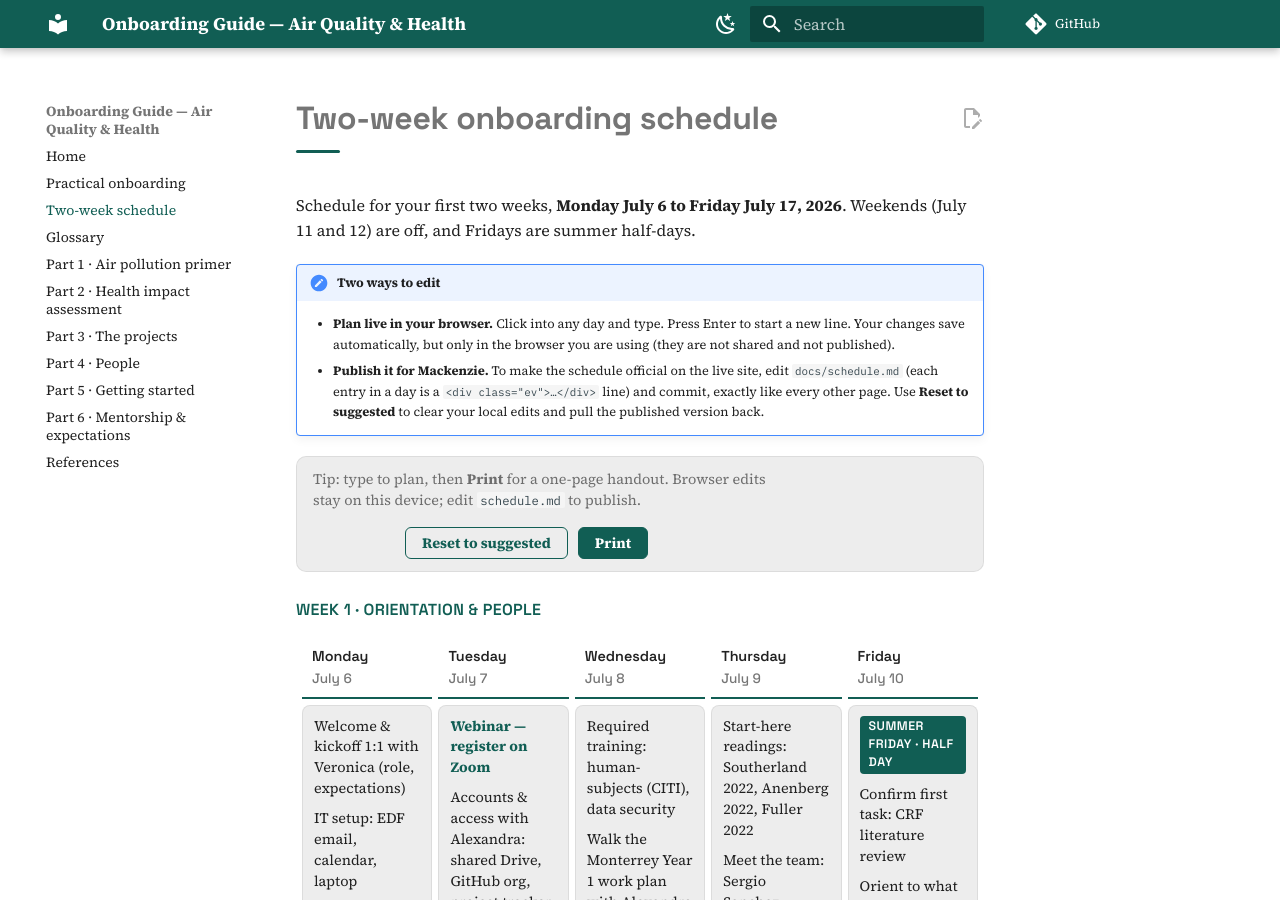
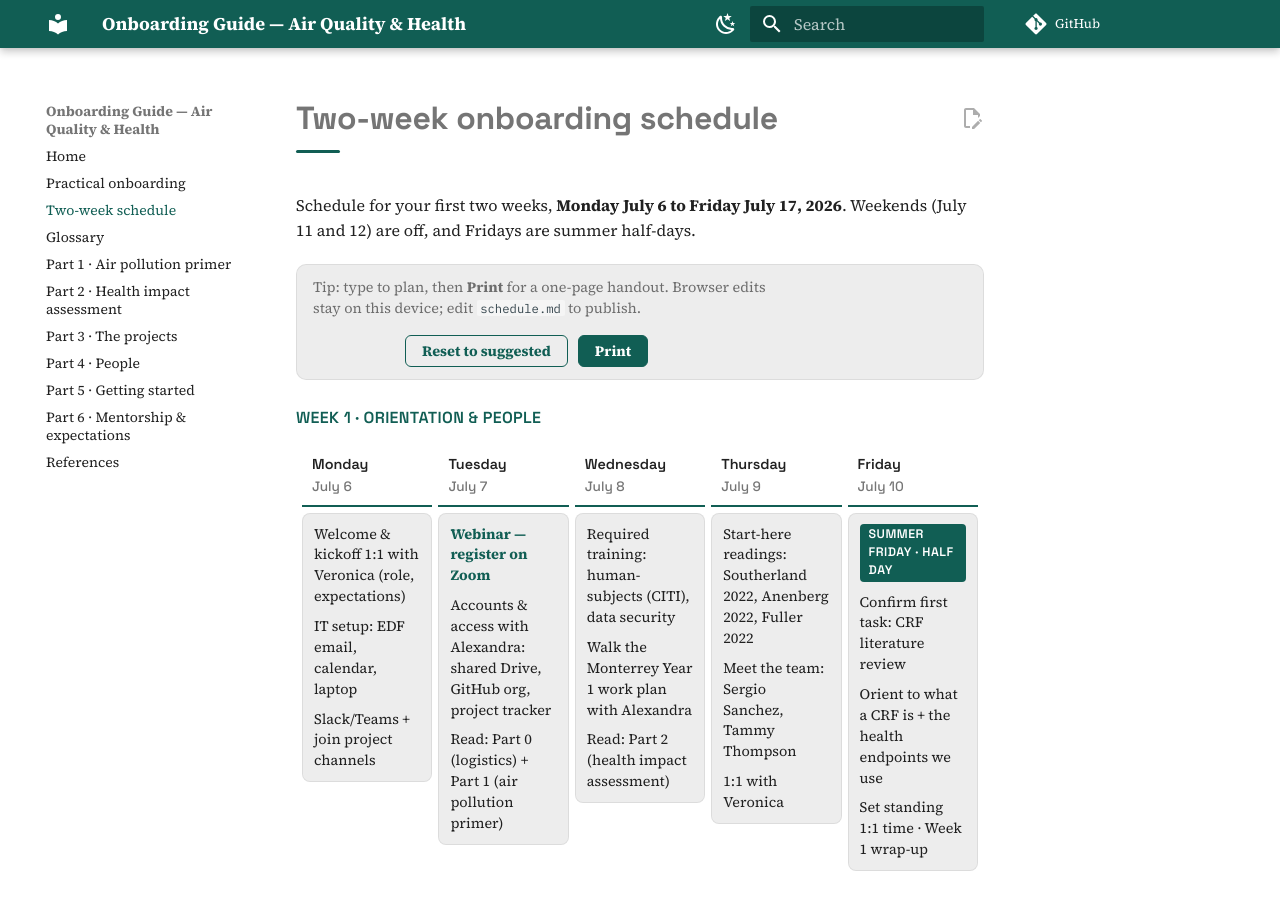
Before and after one commit to vtinney/mh-onboarding-site, an MkDocs documentation site: the page built from docs/schedule.md, in a window 1280 px wide and 900 px high. Built offline with MkDocs 1.6.1 and Material for MkDocs 9.7.7, drawn with Linux system fonts in a browser that asks for light colours; comment, search, counter and statistics services are not loaded.

Commit message:
Update schedule.md

```diff
--- a/docs/schedule.md
+++ b/docs/schedule.md
@@ -2,10 +2,6 @@
 
 Schedule for your first two weeks, **Monday July 6 to Friday July 17, 2026**. Weekends (July 11 and 12) are off, and Fridays are summer half-days.
 
-
-!!! note "Two ways to edit"
-    - **Plan live in your browser.** Click into any day and type. Press Enter to start a new line. Your changes save automatically, but only in the browser you are using (they are not shared and not published).
-    - **Publish it for Mackenzie.** To make the schedule official on the live site, edit `docs/schedule.md` (each entry in a day is a `<div class="ev">…</div>` line) and commit, exactly like every other page. Use **Reset to suggested** to clear your local edits and pull the published version back.
 
 <div class="sched-toolbar" markdown="0">
   <span class="sched-hint">Tip: type to plan, then <strong>Print</strong> for a one-page handout. Browser edits stay on this device; edit <code>schedule.md</code> to publish.</span>
```
